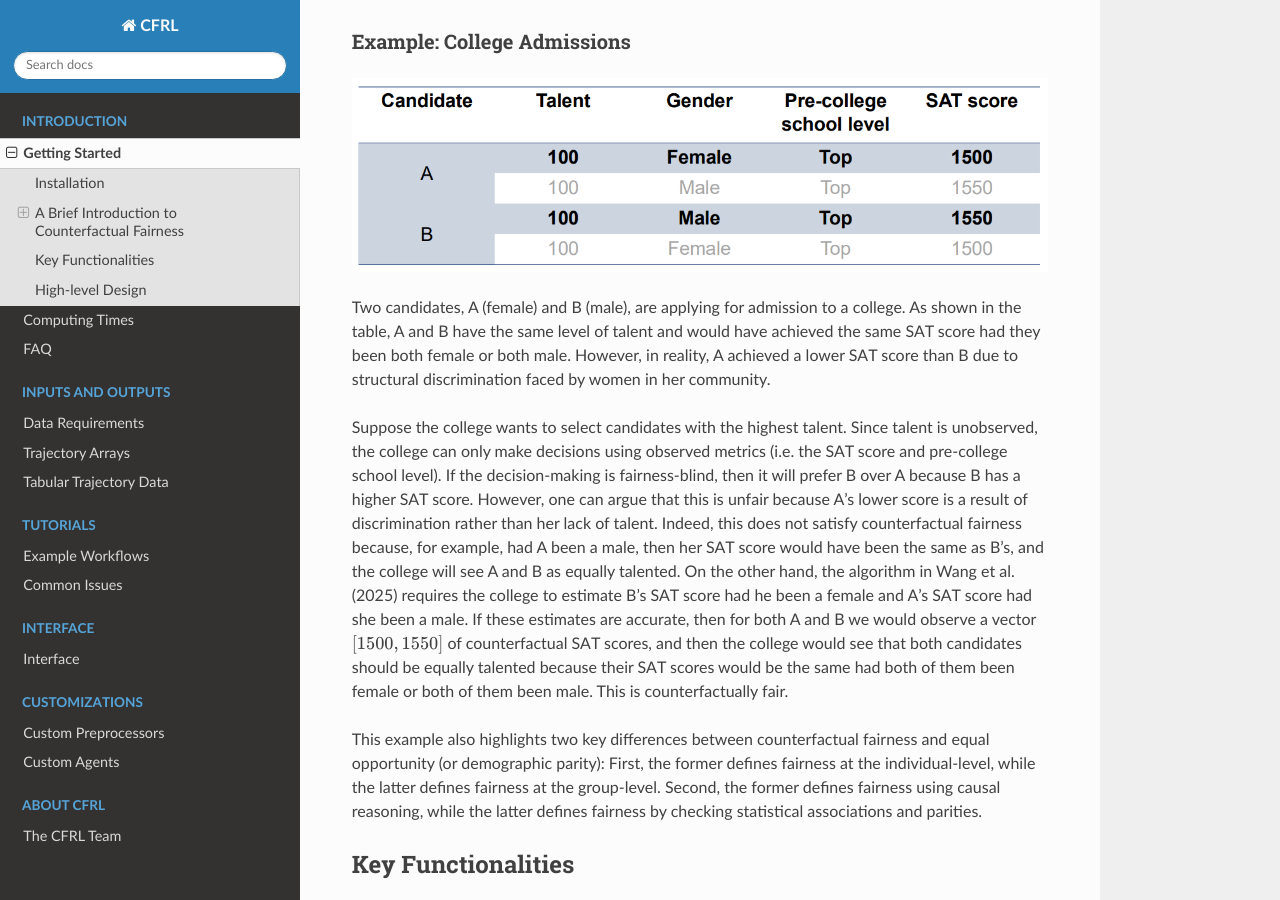
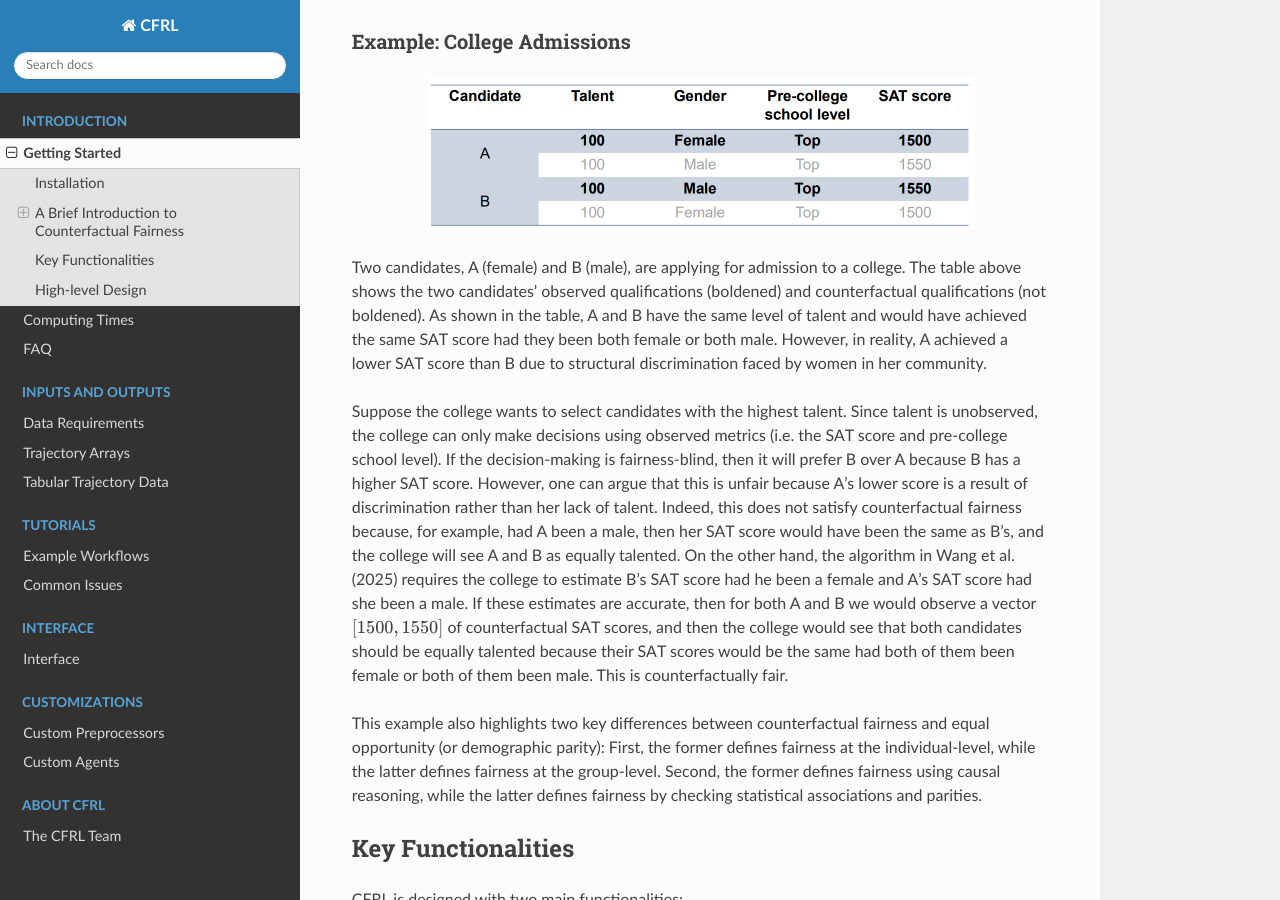
Before and after one commit to zhenkewu/CFRL, a Sphinx documentation site: the page built from docs/source/introduction/getting_started.rst, in a window 1280 px wide and 900 px high, scrolled down 695 px. Built offline with Sphinx 7.4.7 and the Read the Docs theme 3.1.0, drawn with Linux system fonts in a browser that asks for light colours.

Commit message:
Optimize size of image

```diff
--- a/docs/source/introduction/getting_started.rst
+++ b/docs/source/introduction/getting_started.rst
@@ -33,9 +33,20 @@ Example: College Admissions
 ~~~~~~~~~~~~~~~~~~~~~~~~~~~~~~~~~~
 
 .. image:: ../supps/cf_example.png
+   :scale: 50
+   :align: center
+
+.. raw:: html
+
+   <div style="margin-bottom: 25px;"></div>
+
+.. raw:: latex
+
+   \vspace{20pt}
 
 Two candidates, A (female) and B (male), are applying for admission to a college.
-As shown in the table, A and B have the
+The table above shows the two candidates' observed qualifications (boldened) and
+counterfactual qualifications (not boldened). As shown in the table, A and B have the
 same level of talent and would have achieved the same SAT score had they been both female or
 both male. However, in reality, A achieved a lower SAT score than B due to structural
 discrimination faced by women in her community.
```
